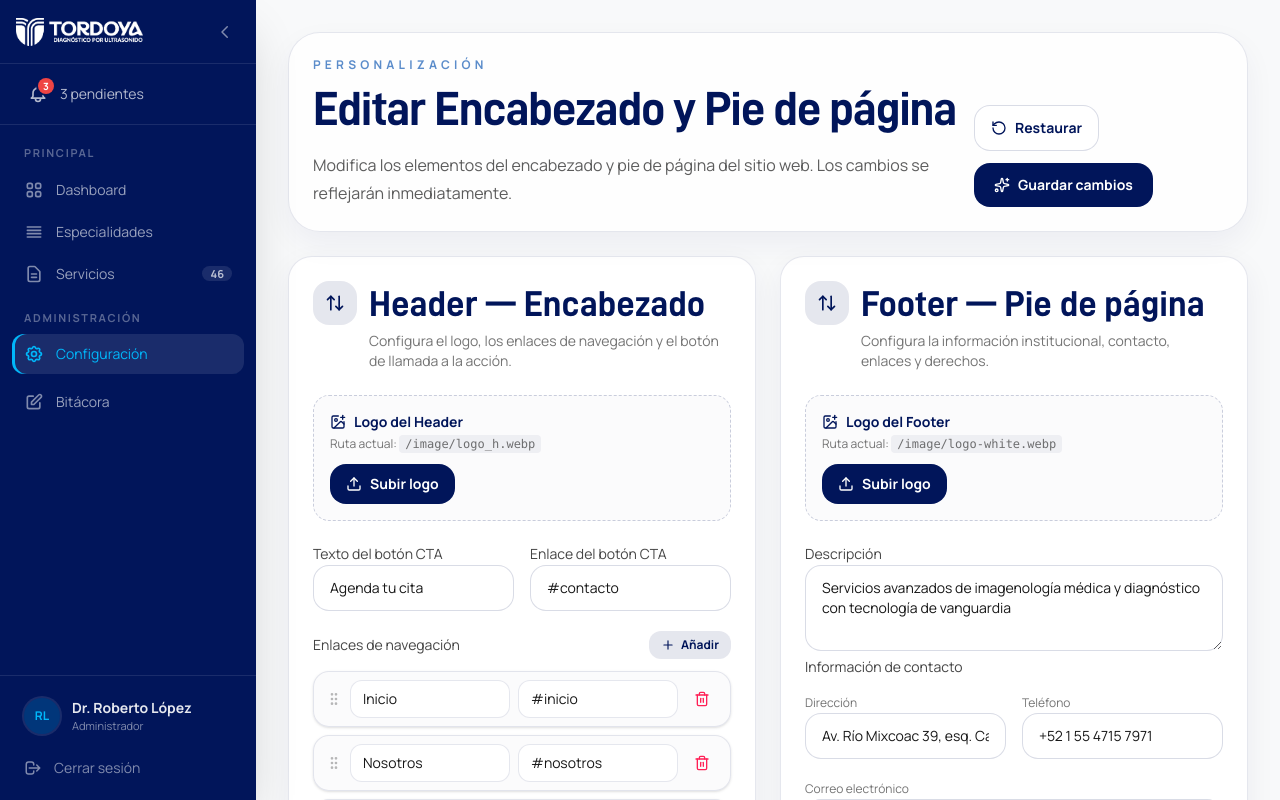
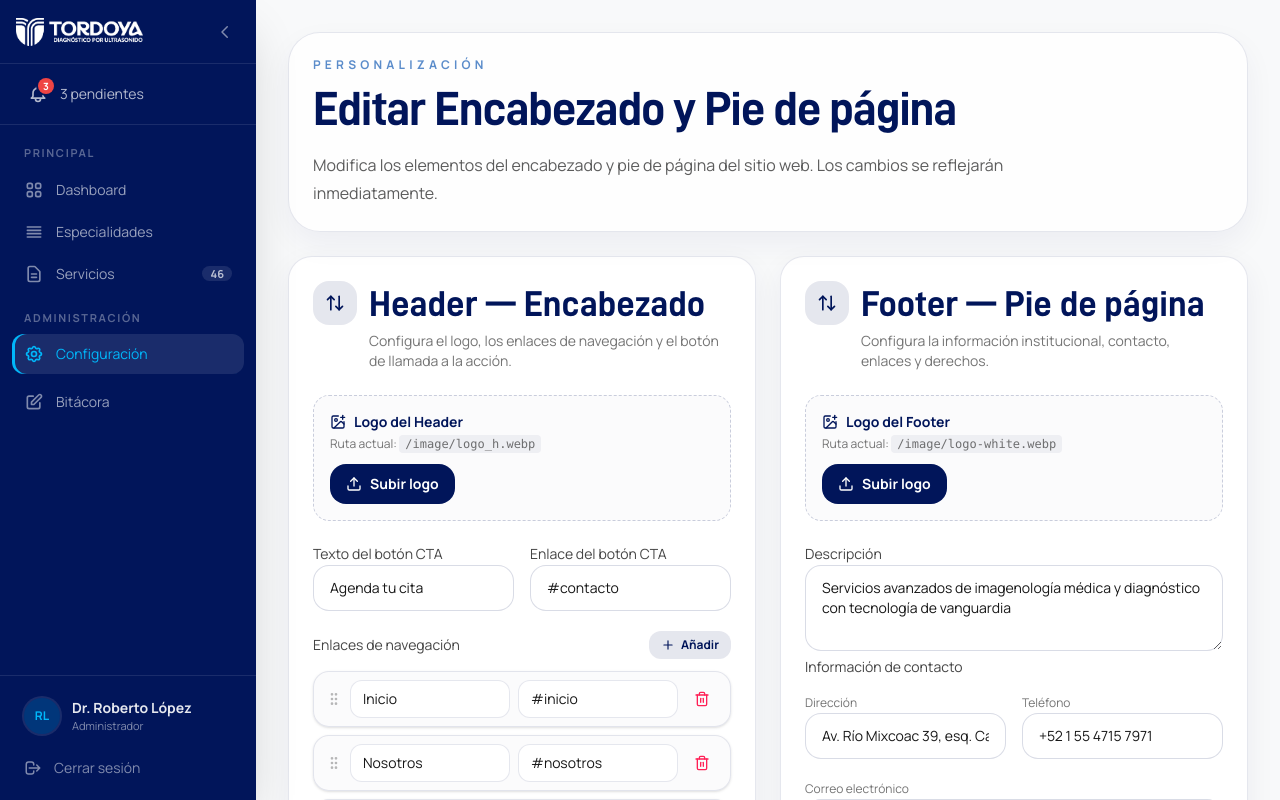
Before and after one commit to Roberto8695/tordoya-landingpage, a Next.js app in the folder client/: page /admin/configuracion in a window 1280 px wide. Shown: the top 800 px of the page. Built offline with nearby package versions, Linux system fonts and the light colour scheme; no server answers.

Commit message:
Fix solutions for developement

```diff
--- a/client/app/(dashboard)/admin/configuracion/page.tsx
+++ b/client/app/(dashboard)/admin/configuracion/page.tsx
@@ -43,24 +43,7 @@ export default function ConfiguracionPage() {
               </p>
             </div>
 
-            <div className="flex flex-wrap items-center gap-3">
-              <button
-                type="button"
-                onClick={handleReset}
-                className="inline-flex items-center gap-2 rounded-2xl border border-primary/15 bg-white px-4 py-3 text-sm font-semibold text-primary transition-all duration-200 hover:-translate-y-0.5 hover:bg-primary/[0.04]"
-              >
-                <RotateCcw className="h-4 w-4" />
-                Restaurar
-              </button>
-              <button
-                type="button"
-                onClick={handleSave}
-                className="inline-flex items-center gap-2 rounded-2xl bg-primary px-5 py-3 text-sm font-semibold text-white transition-all duration-200 hover:-translate-y-0.5 hover:bg-primary/90"
-              >
-                <Sparkles className="h-4 w-4" />
-                Guardar cambios
-              </button>
-            </div>
+
           </div>
 
           {/* Success message */}
```
Also changed, not shown: 1 other file (tests, documents, lock files or other folders).
